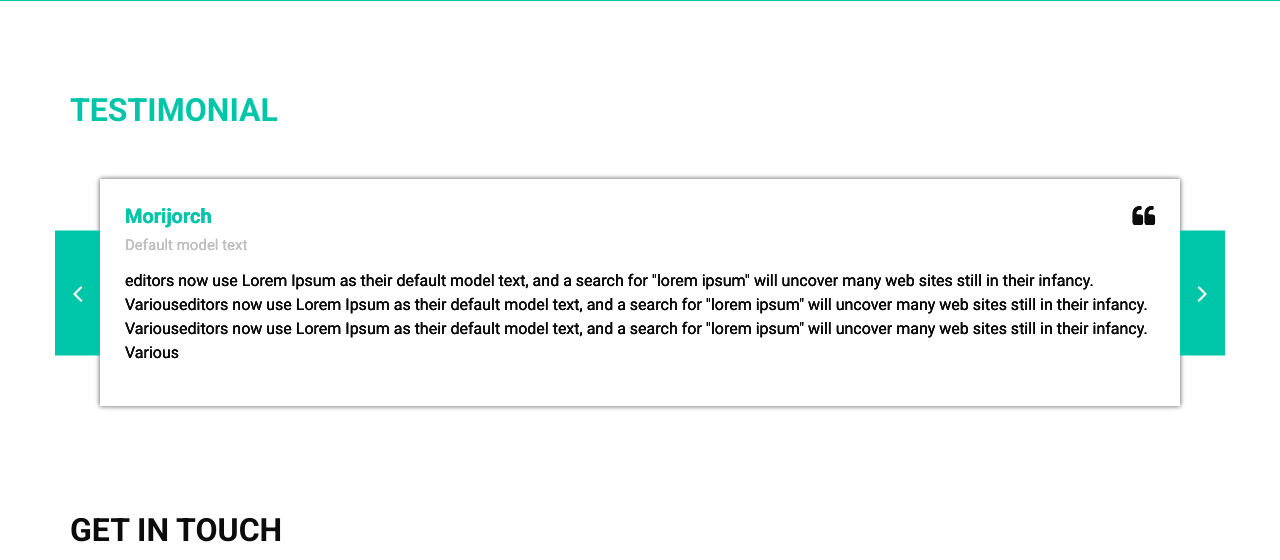
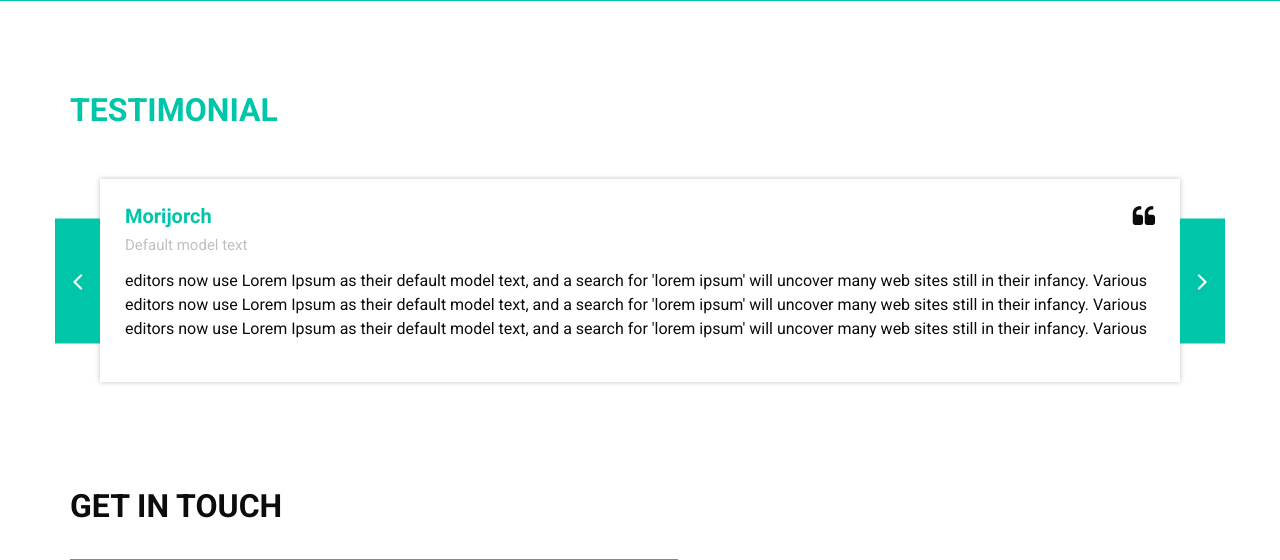
Before and after one commit to bilana1990/Skillwill_TeamWork-PHP, a PHP site: page / in a window 1280 px wide. Shown: the part 3026-3586 px from the top of the page. Run offline with PHP 8.4, Linux system fonts and the light colour scheme; some libraries are stand-ins or nearby versions.

Commit message:
Add new files

```diff
--- a/backend.php
+++ b/backend.php
@@ -76,18 +76,29 @@
     ]
 ?>
 <?php
-    $Testimonials=[
+
+            $carouselItems = [
                 [
-            'h5'=>'Morijorch',
-            'p'=>'editors now use Lorem Ipsum as their default model text, and a search for "lorem ipsum" will uncover many web sites still in their infancy. Variouseditors now use Lorem Ipsum as their default model text, and a search for "lorem ipsum" will uncover many web sites still in their infancy. Variouseditors now use Lorem Ipsum as their default model text, and a search for "lorem ipsum" will uncover many web sites still in their infancy. Various',
+                    'client_name' => 'Morijorch',
+                    'client_description' => 'Default model text',
+                    'testimonial' => "editors now use Lorem Ipsum as their default model text, and a search for 'lorem ipsum' will uncover many web sites still in their infancy. Various editors now use Lorem Ipsum as their default model text, and a search for 'lorem ipsum' will uncover many web sites still in their infancy. Various editors now use Lorem Ipsum as their default model text, and a search for 'lorem ipsum' will uncover many web sites still in their infancy. Various",
+                    'isActive' => true,
                 ],
+
+
                 [
-            'h5'=>'Rochak',
-            'p'=>' Variouseditors now use Lorem Ipsum as their default model text, and a search for "lorem ipsum" will uncover many web sites still in their infancy. Variouseditors now use Lorem Ipsum as their default model text, and a search for "lorem ipsum" will uncover many web sites still in their infancy. editors now use Lorem Ipsum as their default model text, and a search for "lorem ipsum" will uncover many web sites still in their infancy.',
+                    'client_name' => 'Rochad',
+                    'client_description' => 'Default model text',
+                    'testimonial' => "variouses now use Lorem Ipsum as their default model text, and a search for 'lorem ipsum' will uncover many web sites still in their infancy. Various editors now use Lorem Ipsum as their default model text, and a search for 'lorem ipsum' will uncover many web sites still in their infancy. Various editors now use Lorem Ipsum as their default model text, and a search for 'lorem ipsum' will uncover many web sites still in their infancy. Various",
+                    'isActive' => false,
                 ],
+
                 [
-            'h5'=>'Brad Johns',
-            'p'=>'Variouseditors now use Lorem Ipsum as their default model text, and a search for "lorem ipsum" will uncover many web sites still in their infancy, editors now use Lorem Ipsum as their default model text, and a search for "lorem ipsum" will uncover many web sites still in their infancy. Variouseditors now use Lorem Ipsum as their default model text, and a search for "lorem ipsum" will uncover many web sites still in their infancy. Various'
+                    'client_name' => 'Brad Johns',
+                    'client_description' => 'Default model text',
+                    'testimonial' => "Variousis now use Lorem Ipsum as their default model text, and a search for 'lorem ipsum' will uncover many web sites still in their infancy. Various editors now use Lorem Ipsum as their default model text, and a search for 'lorem ipsum' will uncover many web sites still in their infancy. Various editors now use Lorem Ipsum as their default model text, and a search for 'lorem ipsum' will uncover many web sites still in their infancy. Various",
+                    'isActive' => false,
                 ],
             ]
+
 ?>
--- a/index.php
+++ b/index.php
@@ -261,7 +261,7 @@
                     </a>
                   </div>
                 </div>
- -->
+  -->
                 <div class="col-md-6">
                   <div class="img-box">
                     <img src="images/slider-img.jpg" alt="">
@@ -678,35 +678,32 @@
       </div>
     </div>
 
-
-    <?php
-    foreach($Testimonials as $Testimonial){
-      echo '
-      <div class="container px-0">
+    <div class="container px-0">
       <div id="customCarousel2" class="carousel  carousel-fade" data-ride="carousel">
         <div class="carousel-inner">
+        <?php
+        $active = true; // Flag to track the active item
 
-      <div class="carousel-item active">
-            <div class="box">
-              <div class="client_info">
-                <div class="client_name">
-                  <h5>
-                  Morijorch
-                  </h5>
-                  <h6>
-                    Default model text
-                  </h6>
-                </div>
-                <i class="fa fa-quote-left" aria-hidden="true"></i>
-              </div>
-              <p>
-                editors now use Lorem Ipsum as their default model text, and a search for "lorem ipsum" will uncover many web sites still in their infancy. Variouseditors now use Lorem Ipsum as their default model text, and a search for "lorem ipsum" will uncover many web sites still in their infancy. Variouseditors now use Lorem Ipsum as their default model text, and a search for "lorem ipsum" will uncover many web sites still in their infancy. Various
-              </p>
-            </div>
-          </div>
-      ';
-    }
-    ?>
+        foreach ($carouselItems as $index =>$item) {
+            $activeclass = $item['isActive'] ? 'active' : '';
+                echo '<div class="carousel-item ' .$activeclass . '">';
+                echo '<div class="box">';
+                echo '<div class="client_info">';
+                echo '<div class="client_name">';
+                echo '<h5>' . $item['client_name'] . '</h5>';
+                echo '<h6>' . $item['client_description'] . '</h6>';
+                echo '</div>';
+                echo '<i class="fa fa-quote-left" aria-hidden="true"></i>';
+                echo '</div>';
+                echo '<p>' . $item['testimonial'] . '</p>';
+                echo '</div>';
+                echo '</div>';
+
+                $active = false; // Set active to false after the first active item
+
+        }
+        ?>
+    </div>
 
 <!--
     <div class="container px-0">
@@ -732,7 +729,7 @@
             </div>
           </div>
 
- -->
+  -->
 <!--
           <div class="carousel-item">
             <div class="box">
```
Lines whose indentation alone changed are shown as unchanged.
